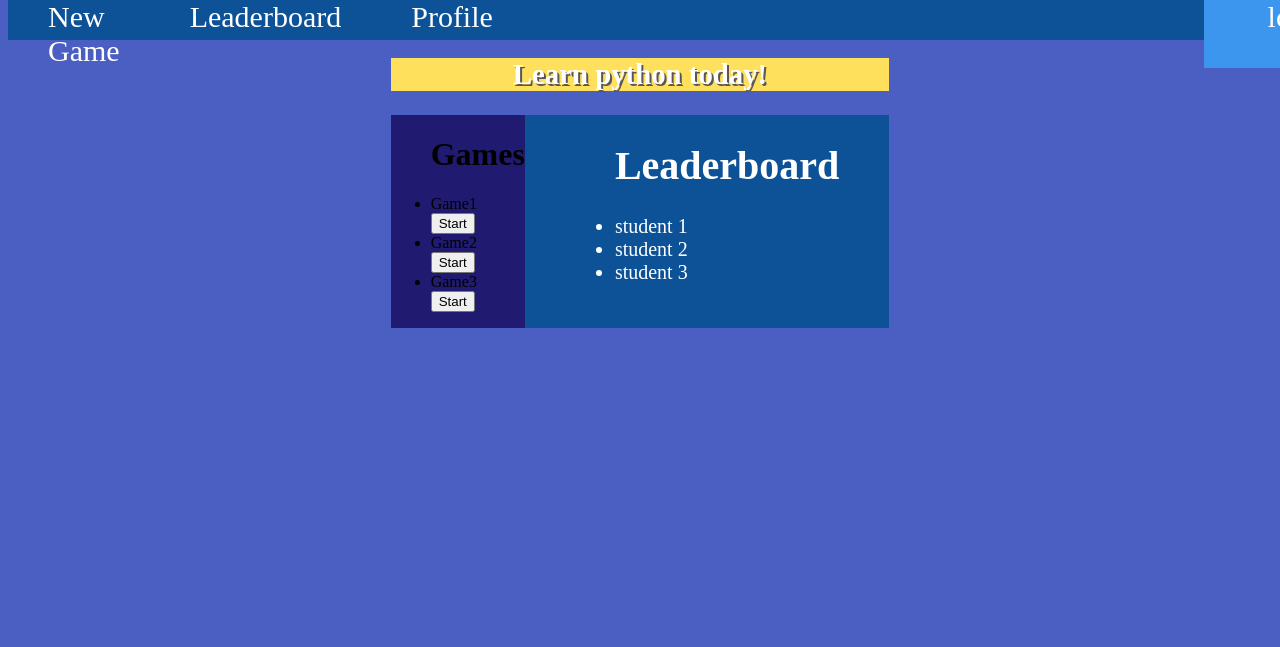
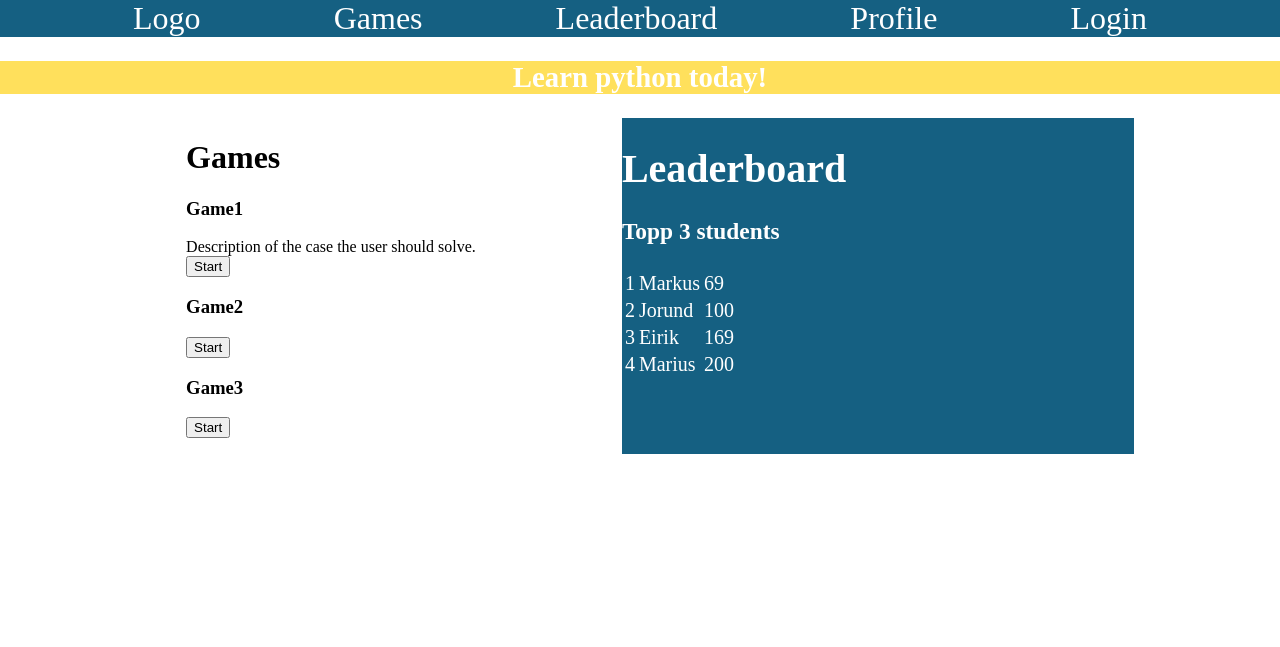
Before and after one commit to Markusgard/Python-Tester-Website-Basic, a Flask app: page / in a window 1280 px wide. Shown: the top 647 px of the page. Run offline with Flask 3, Linux system fonts and the light colour scheme; some web fonts are replaced.

Commit message:
Onsdag_Markus

```diff
--- a/app.py
+++ b/app.py
@@ -6,7 +6,19 @@
 
 @app.route("/")
 def index():
-    return render_template("index.html")
+    data=open("cases.json", "r")
+    pdata = json.load(data)
+    desc1 = pdata["1"]["description"]
+    ldata=open("leaderboard.json", "r")
+    ldata = json.load(ldata)
+
+    return render_template("index.html", caseDesc1=desc1, leaderboard=ldata)
+
+@app.route("/leaderboard")
+def leaderboard():
+    with open("leaderboard.json", "r") as data:
+        pdata = json.load(data)
+    return render_template("leaderboard.html", leaderboard=pdata)
 
 @app.route("/game")
 def game():
--- /dev/null
+++ b/leaderboard.json
@@ -0,0 +1,22 @@
+{
+    "123":{
+        "name":"Markus",
+        "time":"69",
+        "placement":"1"
+    },
+    "456":{
+        "name":"Jorund",
+        "time":"100",
+        "placement":"2"
+    },
+    "789":{
+        "name":"Eirik",
+        "time":"169",
+        "placement":"3"
+    },
+    "100":{
+        "name":"Marius",
+        "time":"200",
+        "placement":"4"
+    }
+}
--- a/static/style.css
+++ b/static/style.css
@@ -4,86 +4,89 @@
   font-family: Monsterrat, Raleway;
 }
 
+
+
 /* Header stuff */
-#header{
-    background-color: #0d5297;
-    height: 40px;
-    position: fixed;
-    top: 0;
-    width: 100%;
-    display: flex;
+.header{
+  display: flex;
+  align-items: center;
+  justify-content: flex-start;
 
-  }
 
-#navbaritems li{
-    display: inline;
-    font-size: 30px;
-    color: white;
-    margin-right:70px;
-    justify-content: center;
+}
 
-  }
+.navbaritems{
+  display: flex;
+  flex-direction: row;
+  justify-content: space-evenly;
+  font-size: xx-large;
+  color: white;
+  background-color: rgb(21, 96, 130);
 
-#navbaritems a{
+}
+
+.navbaritems a{
   color: white;
   text-decoration: none;
 }
+.Games{
+  text-decoration: none;
+  color: white;
+}
+.Games:hover{
+  transform: scale(1.1);
 
-#navbaritems{
-    position: fixed;
-    margin: 0;
-    top: 0;
-    display: flex;
+}
+.Leaderboard:hover{
+  transform: scale(1.1);
 
 }
 
-#navbaritems #login{
-    background-color: rgb(61, 150, 238);
-    margin-left: 100%;
-    margin-right:5%;
-    padding-left:10%;
-    padding-right:10%;
-
-}
 
 /*CONTENT*/
 body{
+<<<<<<< HEAD
     background-color: rgb(75, 95, 194);
     height: 80vh;
+=======
+    background-color: rgb(46, 112, 155);
+    margin: 0;
+>>>>>>> 3a46134 (Onsdag_Markus)
+}
+.flex-container{
+  display:flex;
+  justify-content: center;
+  margin:20%;
+
 }
 
 .banner{
     background-color:  rgb(255, 224, 92);
-    flex:50%;
     text-align: center;
     font-size: larger;
-    margin-top: 10%;
-    width:100%;
-    margin-bottom: 1%;
+
   }
   .banner h2{
     color: rgb(255, 255, 255);
-    text-shadow: 2px 2px #5a5757;
-  }
-  .flex-container{
-    display:flex;
-    justify-content: center;
-    align-items: center;
+
   }
 
+
 #content3{
-    background-color: #201a70;
     display:flex;
-    flex-direction: row;
+    justify-content: space-evenly;
 
 }
 .leaderboard{
-    background-color: #0d5297;
+    background-color: rgb(21, 96, 130);
     color: white;
-    padding-left: 50px;
-    padding-right:50px;
     font-size: 20px;
+    width:40%;
+    display: flex;
+    flex-direction: column;
+
 }
+<<<<<<< HEAD
 <<<<<<< HEAD
 .content2{
 width: 100%;
@@ -121,3 +124,33 @@
 
 =======
 >>>>>>> 220d85a (Css)
+
+
+
+=======
+.leaderboard_title{
+  margin-left: auto;
+  margin-right:auto;
+}
+
+.leaderboard_students{
+  display: flex;
+  justify-content: space-evenly;
+
+}
+
+
+  #games{
+      background-color: rgb(21, 96, 130);
+      color: white;
+      width:40%;
+  }
+
+  @media screen and (max-width:600px) {
+    #content3{
+      display:flex;
+      color: red;
+
+  }
+  }
+>>>>>>> 3a46134 (Onsdag_Markus)
--- a/templates/index.html
+++ b/templates/index.html
@@ -8,18 +8,15 @@
 </head>
 <body>
     <header id="header">
-        <nav>
-            <ul id="navbaritems">
-                <li><a href="/game">New Game</a></li>
-                <li><a href="leaderboard.html">Leaderboard</a></li>
-                <li>Profile</li>
-                <li id="login">login</li>
-            </ul>
-        </nav>
+        <div class="navbaritems">
+           <a href="" class="logo">Logo</a>
+           <a class="Games" href="/">Games</a>
+           <a class="Leaderboard" href="leaderboard">Leaderboard</a>
+           <div class="Profile">Profile</div>
+           <div class="Login">Login</div>
+        </div>
     </header>
-    <main id="content">
-        <div class="flex-container">
-            <div class="content2">
+    <main id="flex-container">
                 <div class="banner">
                     <h2>Learn python today!</h2>
                 </div>
@@ -27,27 +24,42 @@
                     <div id="games">
                         <ul id="navbargames">
                             <h1>Games</h1>
-                            <li>Game1<a href="game1.html"></a></li>
+                            <h3>Game1</h3>
+                            <div id="Game1_desc">
+                                {{ caseDesc1 }}
+                            </div>
                             <button>Start</button>
-                            <li>Game2<a href="game2.html"></a></li>
+
+                            <h3>Game2</h3>
                             <button>Start</button>
-                            <li>Game3<a href="game3.html"></a></li>
+                            <h3>Game3</h3>
                             <button>Start</button>
                         </ul>
                     </div>
                     <div class="leaderboard">
-                        <ul id="leaderboard">
-                            <h1>Leaderboard</h1>
-                            <li>student 1</li>
-                            <li>student 2</li>
-                            <li>student 3</li>
-                        </ul>
+                        <div class="leaderboard_title">
+                            <div>
+                                <h1>Leaderboard</h1>
+                            </div>
+                            <div>
+                                <h3>Topp 3 students</h3>
+                            </div>
+                        </div>
+                        <div class="leaderboard_students">
+                            <div class="only_students">
+                            <table>
+                                {% for student in leaderboard %}
+                                    <tr>
+                                        <td>{{leaderboard[student]['placement']}}</td>
+                                        <td>{{leaderboard[student]['name']}}</td>
+                                        <td>{{leaderboard[student]['time']}}</td>
+                                    </tr>
+                            {%endfor%}
+                            </table>
+                        </div>
                     </div>
                 </div>
-            </div>
-        </div>
     </main>
-    <p1></p1>
 </body>
 
 </html>
```
Also changed, not shown: templates/leaderboard.html (added, +41 -0 lines).
